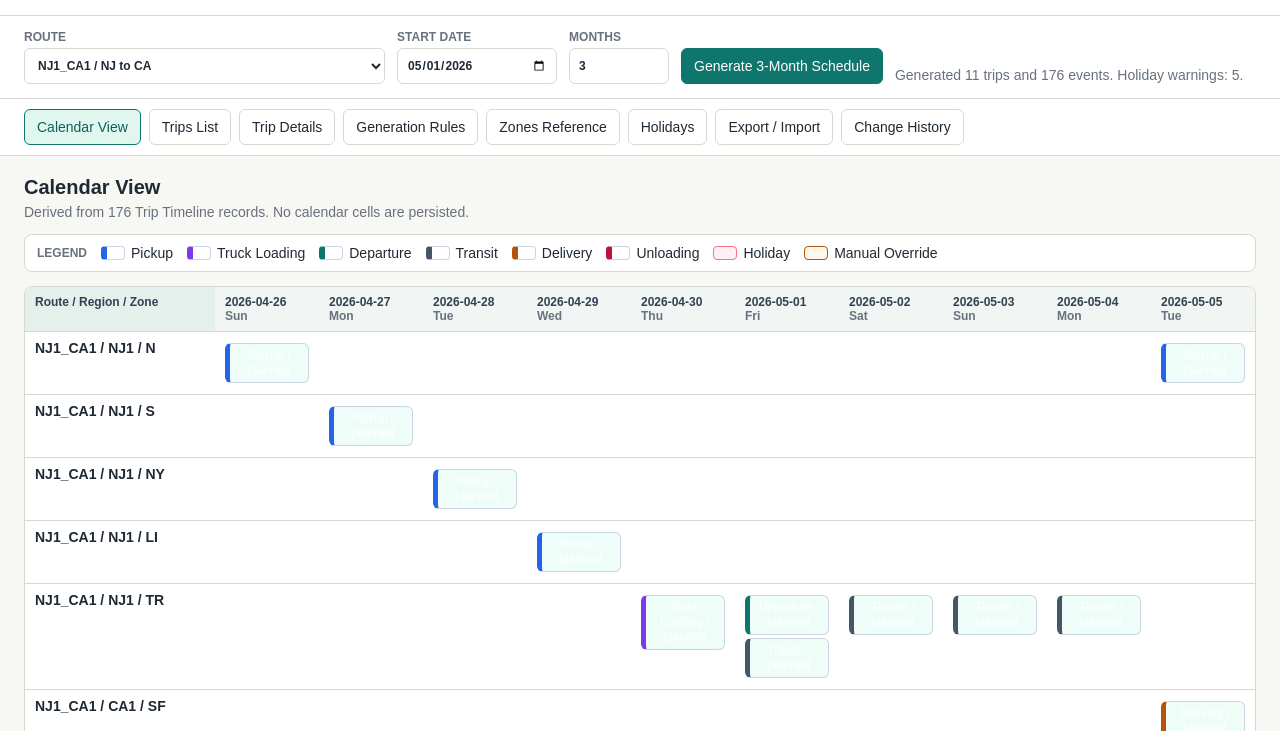
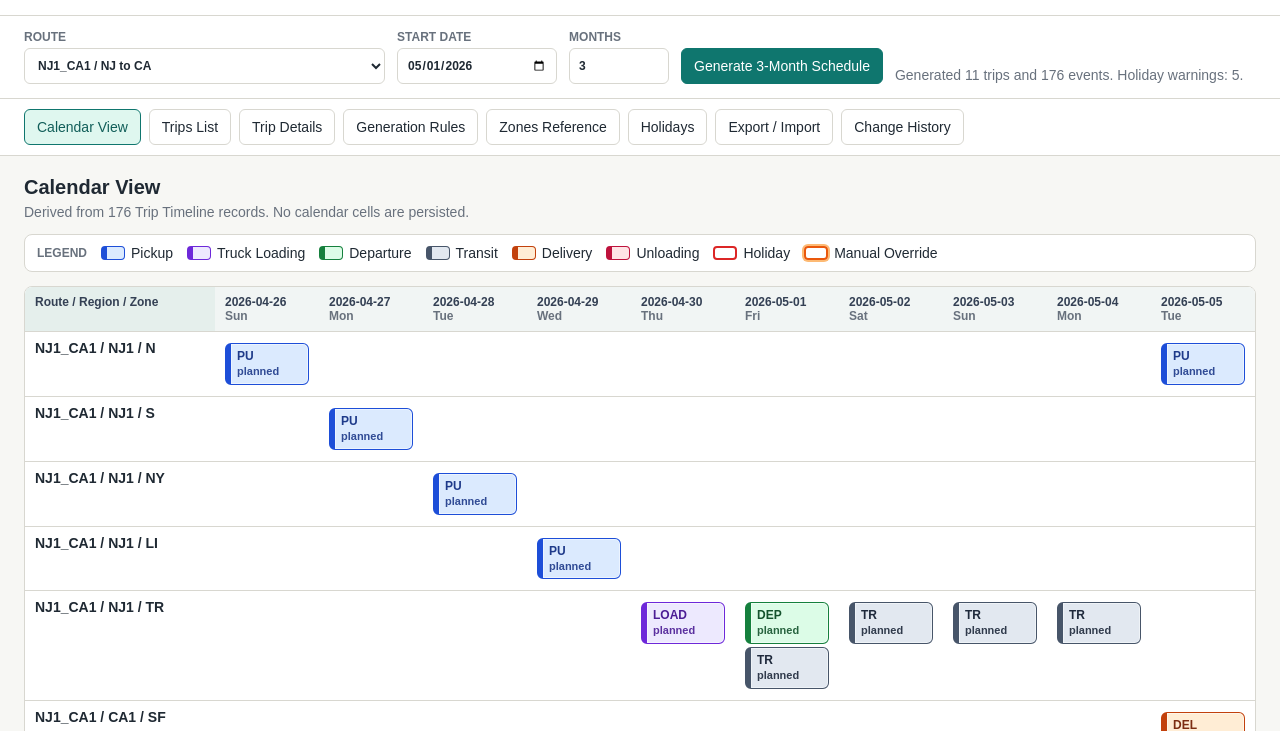
Before and after one commit to yarsuleimenov-code/SCHEDULE, a plain HTML site: page frontend/index.html in a window 1280 px wide. Both pictures are taken after a click on the button "Generate 3-Month Schedule". Shown: the part 69-800 px from the top of the page. Drawn offline with Linux system fonts and the light colour scheme.

Commit message:
improve gantt event readability for demo

```diff
--- a/frontend/css/styles.css
+++ b/frontend/css/styles.css
@@ -263,51 +263,118 @@ tr:hover td {
 }
 
 .event-chip {
-  border: 1px solid #cbd5e1;
+  border: 1px solid #64748b;
   border-radius: 6px;
+  color: #1f2933;
   display: block;
   font-size: 12px;
+  font-weight: 700;
   line-height: 1.25;
   margin: 3px 0;
-  padding: 4px 5px;
+  min-height: 34px;
+  padding: 5px 6px;
+  text-align: left;
+  width: 100%;
+}
+
+.event-chip:hover {
+  filter: brightness(0.97);
+}
+
+.event-code {
+  display: block;
+  font-size: 12px;
+  letter-spacing: 0;
+}
+
+.event-status {
+  display: block;
+  font-size: 11px;
+  font-weight: 600;
+  margin-top: 1px;
+  opacity: 0.9;
 }
 
 .event-pickup {
-  border-left: 5px solid #2563eb;
+  background: #dbeafe;
+  border-color: #1d4ed8;
+  border-left: 6px solid #1d4ed8;
+  color: #1e3a8a;
 }
 
 .event-truck_loading {
-  border-left: 5px solid #7c3aed;
+  background: #ede9fe;
+  border-color: #6d28d9;
+  border-left: 6px solid #6d28d9;
+  color: #4c1d95;
 }
 
 .event-departure {
-  border-left: 5px solid #0f766e;
+  background: #dcfce7;
+  border-color: #15803d;
+  border-left: 6px solid #15803d;
+  color: #14532d;
 }
 
 .event-transit {
-  border-left: 5px solid #475569;
+  background: #e2e8f0;
+  border-color: #475569;
+  border-left: 6px solid #475569;
+  color: #1e293b;
 }
 
 .event-delivery {
-  border-left: 5px solid #b45309;
+  background: #ffedd5;
+  border-color: #c2410c;
+  border-left: 6px solid #c2410c;
+  color: #7c2d12;
 }
 
 .event-unloading {
-  border-left: 5px solid #be123c;
+  background: #ffe4e6;
+  border-color: #be123c;
+  border-left: 6px solid #be123c;
+  color: #881337;
 }
 
 .event-generated {
-  background: var(--generated);
+  box-shadow: inset 0 0 0 1px rgba(255, 255, 255, 0.45);
 }
 
 .event-manual_override {
-  background: var(--manual);
-  border-color: var(--accent);
+  border-color: #ea580c;
+  box-shadow: 0 0 0 2px #fdba74, inset 0 0 0 1px rgba(255, 255, 255, 0.55);
+  position: relative;
+}
+
+.event-manual_override::after {
+  background: #ea580c;
+  border-radius: 999px;
+  color: #ffffff;
+  content: "OVR";
+  font-size: 9px;
+  font-weight: 700;
+  padding: 1px 4px;
+  position: absolute;
+  right: 4px;
+  top: 4px;
 }
 
 .event-holiday {
-  background: var(--holiday);
-  border-color: #fb7185;
+  outline: 2px solid #dc2626;
+  outline-offset: 1px;
+  position: relative;
+}
+
+.event-holiday::before {
+  background: #dc2626;
+  border-radius: 999px;
+  content: "";
+  height: 8px;
+  position: absolute;
+  right: 5px;
+  bottom: 5px;
+  width: 8px;
 }
 
 .legend {
@@ -345,37 +412,50 @@ tr:hover td {
 }
 
 .legend-pickup {
-  border-left: 6px solid #2563eb;
+  background: #dbeafe;
+  border-color: #1d4ed8;
+  border-left: 6px solid #1d4ed8;
 }
 
 .legend-truck-loading {
-  border-left: 6px solid #7c3aed;
+  background: #ede9fe;
+  border-color: #6d28d9;
+  border-left: 6px solid #6d28d9;
 }
 
 .legend-departure {
-  border-left: 6px solid #0f766e;
+  background: #dcfce7;
+  border-color: #15803d;
+  border-left: 6px solid #15803d;
 }
 
 .legend-transit {
+  background: #e2e8f0;
+  border-color: #475569;
   border-left: 6px solid #475569;
 }
 
 .legend-delivery {
-  border-left: 6px solid #b45309;
+  background: #ffedd5;
+  border-color: #c2410c;
+  border-left: 6px solid #c2410c;
 }
 
 .legend-unloading {
+  background: #ffe4e6;
+  border-color: #be123c;
   border-left: 6px solid #be123c;
 }
 
 .legend-holiday {
-  background: var(--holiday);
-  border-color: #fb7185;
+  background: #ffffff;
+  border: 2px solid #dc2626;
 }
 
 .legend-override {
-  background: var(--manual);
-  border-color: var(--accent);
+  background: #ffffff7a;
+  border: 2px solid #ea580c;
+  box-shadow: 0 0 0 2px #fdba74;
 }
 
 .two-column {
--- a/frontend/js/calendarView.js
+++ b/frontend/js/calendarView.js
@@ -1,16 +1,16 @@
 (function () {
   function eventLabel(event) {
     const labels = {
-      pickup: "Pickup",
-      truck_loading: "Truck Loading",
-      departure: "Departure",
-      transit: "Transit",
-      delivery: "Delivery",
-      unloading: "Unloading",
-      holiday: "Holiday",
-      off: "Off"
+      pickup: "PU",
+      truck_loading: "LOAD",
+      departure: "DEP",
+      transit: "TR",
+      delivery: "DEL",
+      unloading: "UNLOAD",
+      holiday: "HOL",
+      off: "OFF"
     };
-    return `${labels[event.event_type] || event.event_type} / ${event.status}`;
+    return `<span class="event-code">${labels[event.event_type] || event.event_type}</span><span class="event-status">${event.status}</span>`;
   }
 
   function renderLegend() {
```
